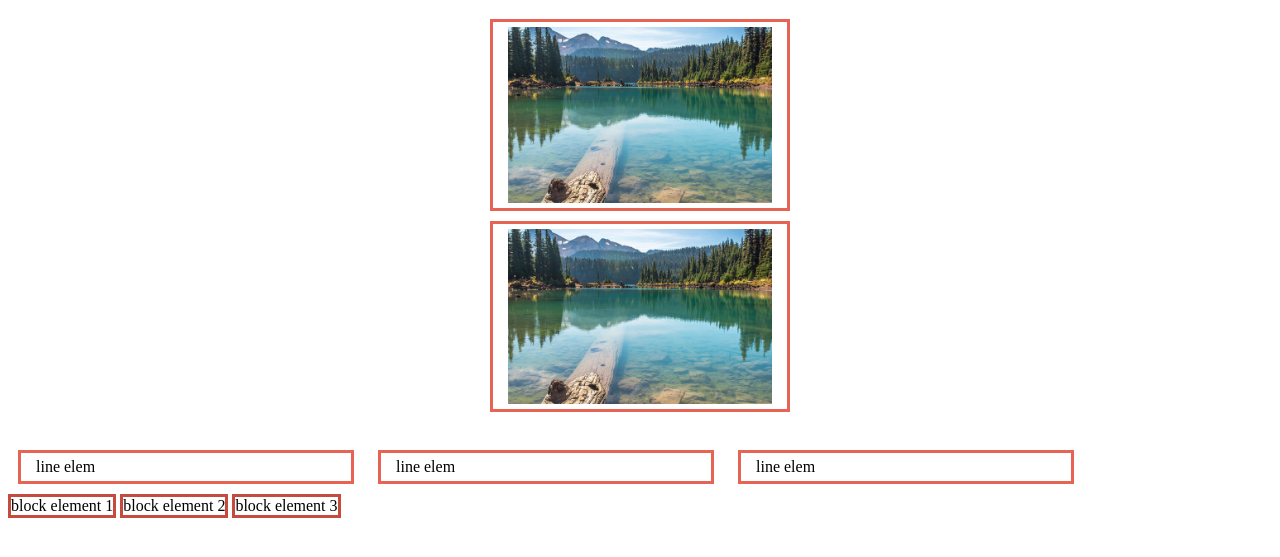
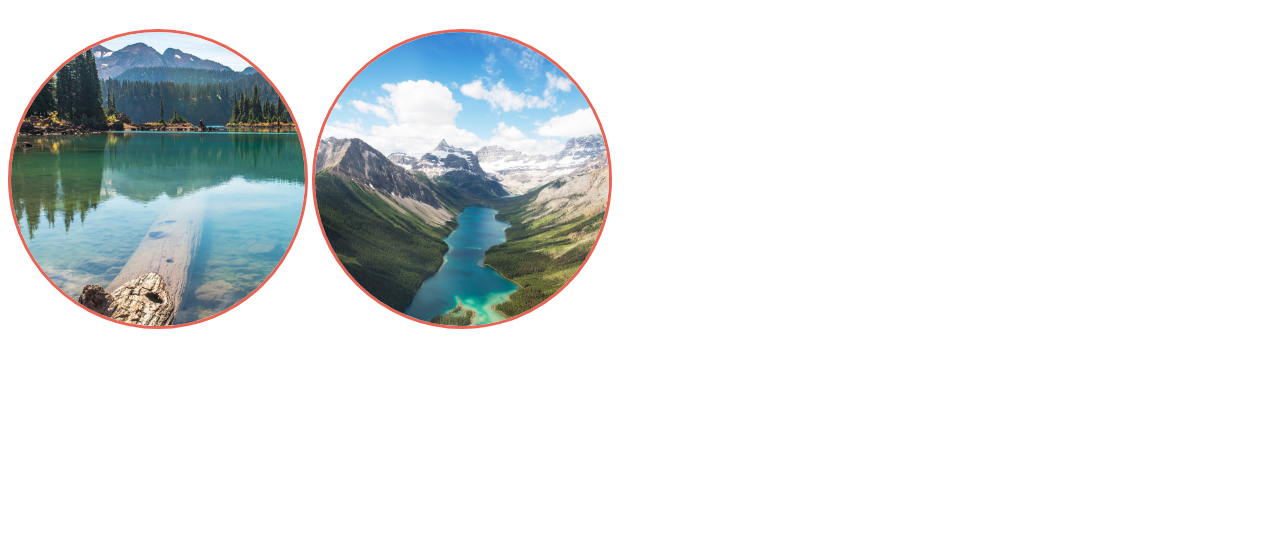
Before and after one commit to juls-23/CSS1, a plain HTML site: page index.html in a window 1280 px wide. Shown: the part 61-618 px from the top of the page. Drawn offline with Linux system fonts and the light colour scheme.

Commit message:
example obgect fit

```diff
--- a/assets/css/style.css
+++ b/assets/css/style.css
@@ -1,30 +1,14 @@
 .img{
-  display: block;
+
   width: 300px;
+  height: 300px;
   box-sizing: border-box;
 
+  object-fit: cover;
+  object-position: left top;
+
+  border-radius: 50%;
   border: 3px solid rgb(231, 100, 85) ;
-  padding: 5px 15px;
+  /* padding: 15px; */
   margin: 10px auto;
 }
-
-.span {
-  display: inline-block;
-  width: 300px;
-  border: 3px solid rgb(231, 100, 85) ;
-  padding: 5px 15px;
-  margin: 10px;
-}
-
-.div {
-  display: inline-block;
-  border: 3px solid rgb(196, 75, 62);
-  /* width: 300px;
-  margin: 50px auto;
-   */
-}
-
-/* .align-center{
-  margin: 10px auto;
-  text-align: center;
-} */
--- a/index.html
+++ b/index.html
@@ -10,13 +10,7 @@
 <body>
   <h1>header</h1>
   <img class="img" src="./assets/images/img.png" alt="sea">
-  <img class="img" src="./assets/images/img.png" alt="sea"><br>
-  <span class="span">line elem</span>
-  <span class="span">line elem</span>
-  <span class="span">line elem</span> <br>
-  <div class="div">block element 1</div>
-  <div class="div align-center">block element 2</div>
-  <div class="div">block element 3</div>
+  <img class="img" src="./img2.jpg" alt="sea">
 
 </body>
 </html>
```
Also changed, not shown: img2.jpg (added).
